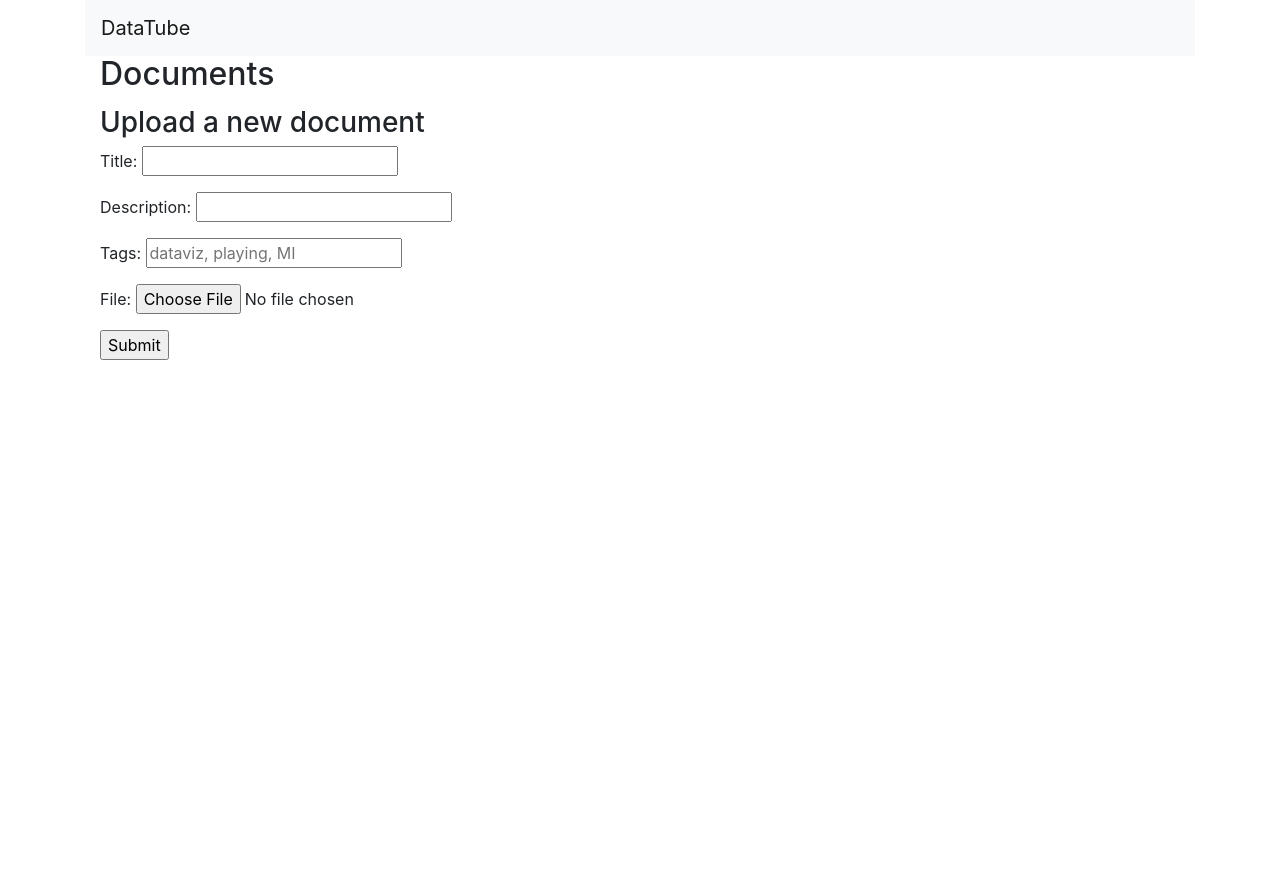
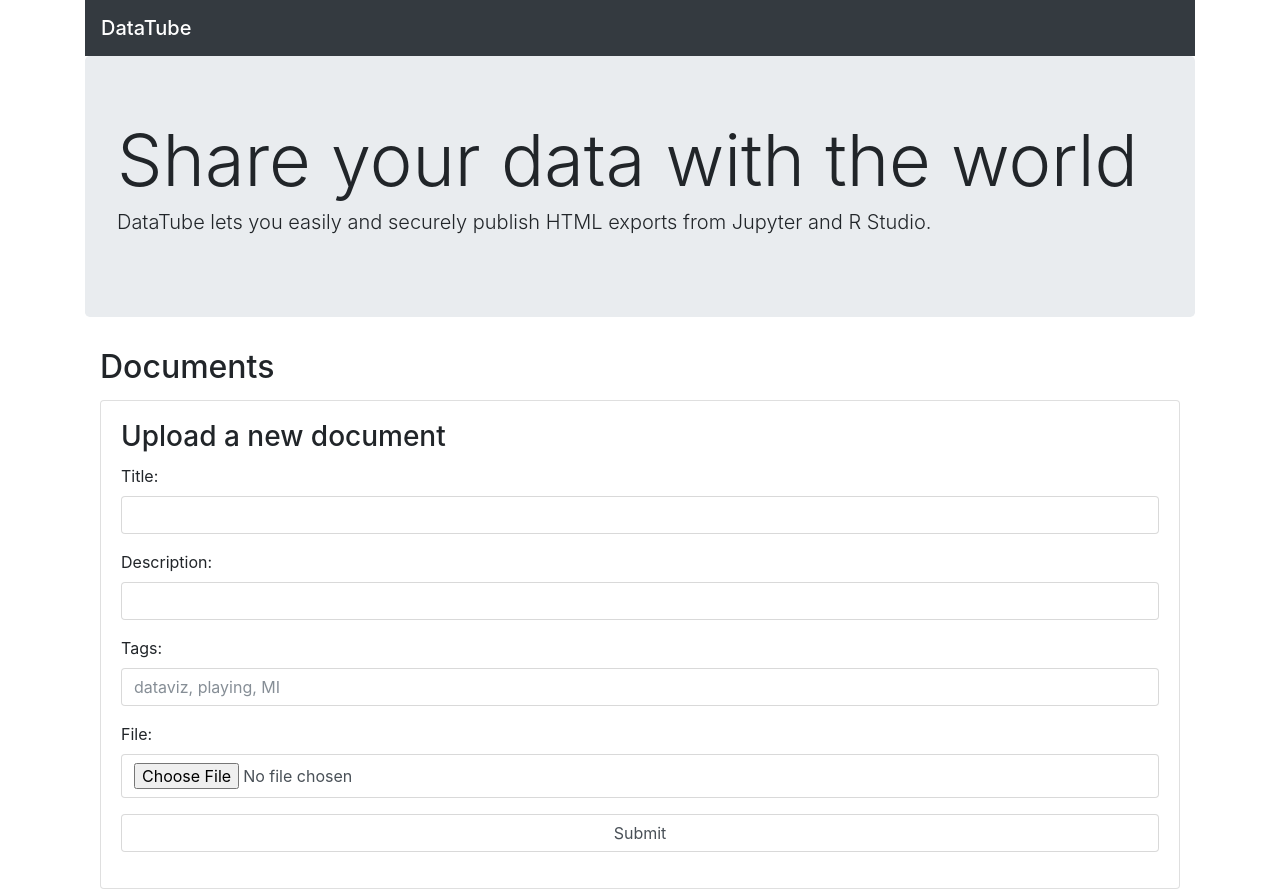
Before and after one commit to dtanham/datatube, a Flask app: page / in a window 1280 px wide. Before the commit the page ends 360 px from the top, so only its background shows below. Run offline with Flask 2, Linux system fonts and the light colour scheme; data that the repository does not hold is empty; some libraries are stand-ins or nearby versions.

Commit message:
Beautified the front page

```diff
--- a/templates/home.html
+++ b/templates/home.html
@@ -6,9 +6,14 @@
 </head>
 <body>
 	<div class="container">
-		<nav class="navbar navbar-expand-lg navbar-light bg-light">
-			<a class="navbar-brand" href="/">DataTube</a>
+		<nav class="navbar navbar-expand-lg navbar-dark bg-dark">
+			<a class="navbar-brand mb-0 h1" href="/">DataTube</a>
 		</nav>
+
+		<div class="jumbotron">
+		  <h1 class="display-3">Share your data with the world</h1>
+		  <p class="lead">DataTube lets you easily and securely publish HTML exports from Jupyter and R Studio.</p>
+		</div>
 
 		<div class="container">
 			<h2>Documents</h2>
@@ -20,14 +25,18 @@
 		</div>
 
 		<div class="container">
-			<form action="{{ url_for('upload_file') }}" method="post" enctype="multipart/form-data">
-				<h3>Upload a new document</h3>
-				<p>Title: <input type="text" name="title"></p>
-				<p>Description: <input type="text" name="description"></p>
-				<p>Tags: <input type="text" name="tags" placeholder="dataviz, playing, MI"></p>
-				<p>File: <input type="file" name="the_file"></p>
-				<p><input type="submit" value="Submit"></p>
-			</form>
+			<div class="card">
+				<div class="card-body">
+					<h3 class="card-title">Upload a new document</h3>
+					<form action="{{ url_for('upload_file') }}" method="post" enctype="multipart/form-data">
+						<div class="form-group"><label for="title">Title:</label> <input class="form-control" type="text" name="title"></div>
+						<div class="form-group"><label for="description">Description:</label> <input class="form-control" type="text" name="description"></div>
+						<div class="form-group"><label for="tags">Tags:</label> <input class="form-control" type="text" name="tags" placeholder="dataviz, playing, MI"></div>
+						<div class="form-group"><label for="the_file">File:</label> <input class="form-control" type="file" name="the_file"></div>
+						<div class="form-group"><input class="form-control" type="submit" value="Submit"></div>
+					</form>
+				</div>
+			</div>
 		</div>
 
 	</div>
```
